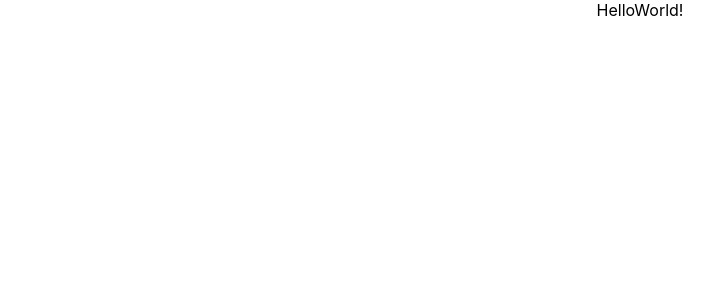
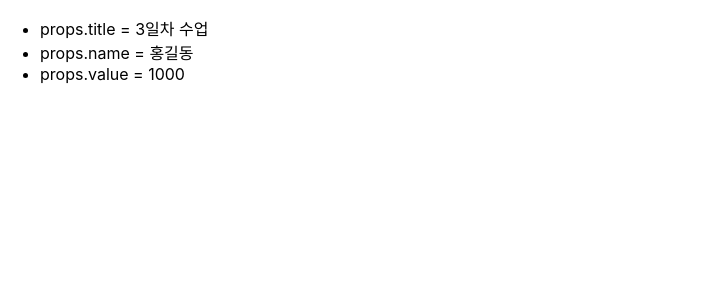
Before and after one commit to sentron-cho/myreact, a React (Create React App) app: page / in a window 1280 px wide. Shown: the top 300 px of the page, without its empty margins (0-722 px from the left). Built offline with nearby package versions, Linux system fonts and the light colour scheme.

Commit message:
day 3일차 예제 업데이트

```diff
--- /dev/null
+++ b/src/day03/Day03A1.jsx
@@ -0,0 +1,33 @@
+
+import React from 'react';
+
+// 컴포넌트 방식
+export default class Day03A1 extends React.PureComponent {
+    // DOM을 만들어 결과를 반환한다.
+    render() {
+        return (
+            // 오류
+            // <div>Hello</div>
+            // <div>World!</div>
+
+            // 정상
+            <div>
+                {/* 주석은 여기에 ... */}
+                <div>Hello</div>
+                <div>World</div>
+            </div>
+        )
+    }
+}
+
+/*
+// 함수형 방식
+export default function Day03A1() {
+    return (
+        <div>
+            <div>Hello</div>
+            <div>World</div>
+        </div>
+    )
+}
+*/
--- /dev/null
+++ b/src/day03/Day03A2.jsx
@@ -0,0 +1,31 @@
+
+import React from 'react';
+
+
+// 컴포넌트 방식
+export default class Day03A2 extends React.PureComponent {
+    // DOM을 만들어 결과를 반환한다.
+    render() {
+        const name = "홍길동";
+        return (
+            <div>
+                <div>Hello</div>
+                <div>{name}!</div>
+            </div>
+        )
+    }
+}
+
+
+/*
+// 함수형 방식
+export default function Day03A2() {
+	const name = "홍길동";
+	return (
+		<div>
+			<div>Hello</div>
+			<div>{name}!</div>
+		</div>
+	);
+}
+ */
--- /dev/null
+++ b/src/day03/Day03A3.jsx
@@ -0,0 +1,54 @@
+
+import React from 'react';
+
+// 컴포넌트 방식 1
+export default class Day03A3 extends React.PureComponent {
+    render() {
+        let title = '';
+        const islogin = 'Y';
+
+        if(islogin  === 'Y') { title = <div>회원 입니다.</div>; }
+        else { title = <div>비회원 입니다.</div>; }
+
+        return title;
+    }
+}
+
+
+/*
+// 컴포넌트 방식 2
+export default class Day03A3 extends React.PureComponent {
+    render() {
+        const islogin = 'Y';
+        return (
+            <div>
+                {islogin  === 'Y' ? (<div>회원</div>) : (<div>비회원</div>)}
+            </div>
+        );
+    }
+}
+ */
+
+/*
+// 함수형 방식
+export default function Day03A3() {
+    let title = '';
+    const islogin = 'Y';
+
+    if(islogin  === 'Y') { title = <div>회원 입니다.</div>; }
+    else { title = <div>비회원 입니다.</div>; }
+
+    return title;
+}
+*/
+
+/*
+export default function Day03A3() {
+    const islogin = 'Y';
+    return (
+        <div>
+            {islogin  === 'Y' ? (<div>회원</div>) : (<div>비회원</div>)}
+        </div>
+    );
+}
+*/
--- /dev/null
+++ b/src/day03/Day03A4.jsx
@@ -0,0 +1,45 @@
+
+import React from 'react';
+
+// 컴포넌트 생명 주기 확인
+export default class Day03A4 extends React.PureComponent {
+    state = {
+        count: 0
+    }
+
+    constructor(props) {
+        console.log("constructor() ==========> ");
+        super(props);
+
+        // console.dir(props);
+    }
+
+    static getDerivedStateFromProps(nextProps, prevState) {
+        console.log("getDerivedStateFromProps() ==========> ");
+        // console.dir(nextProps);
+        // console.dir(prevState);
+
+        // 조건에 따라 특정 값 동기화
+        if(nextProps.value !== prevState.value) {
+          return { count: nextProps.value };
+        }
+
+        // state를 변경할 필요가 없다면 null을 반환
+        return null;
+    }
+
+    componentDidMount() {
+        console.log("componentDidMount() ==========> ");
+
+    }
+
+    render() {
+        console.log("render() ==========> ");
+
+        return <ul>
+            <li>props.title = {this.props.title}</li>
+            <li>props.name = {this.props.name}</li>
+            <li>props.value = {this.props.value}</li>
+        </ul>;
+    }
+}
--- a/src/index.js
+++ b/src/index.js
@@ -1,11 +1,19 @@
 import React from 'react';
 import ReactDOM from 'react-dom/client';
 import './index.css';
-import App from './App';
+
+// import App from './App';
+import Day03A1 from './day03/Day03A1';
+import Day03A2 from './day03/Day03A2';
+import Day03A3 from './day03/Day03A3';
+import Day03A4 from './day03/Day03A4';
 
 const root = ReactDOM.createRoot(document.getElementById('root'));
 root.render(
   <React.StrictMode>
-    <App />
+    {/* <Day03A1 /> */}
+    {/* <Day03A2 /> */}
+    {/* <Day03A3 /> */}
+    <Day03A4 title="3일차 수업" name="홍길동" value="1000" />
   </React.StrictMode>
 );
```
